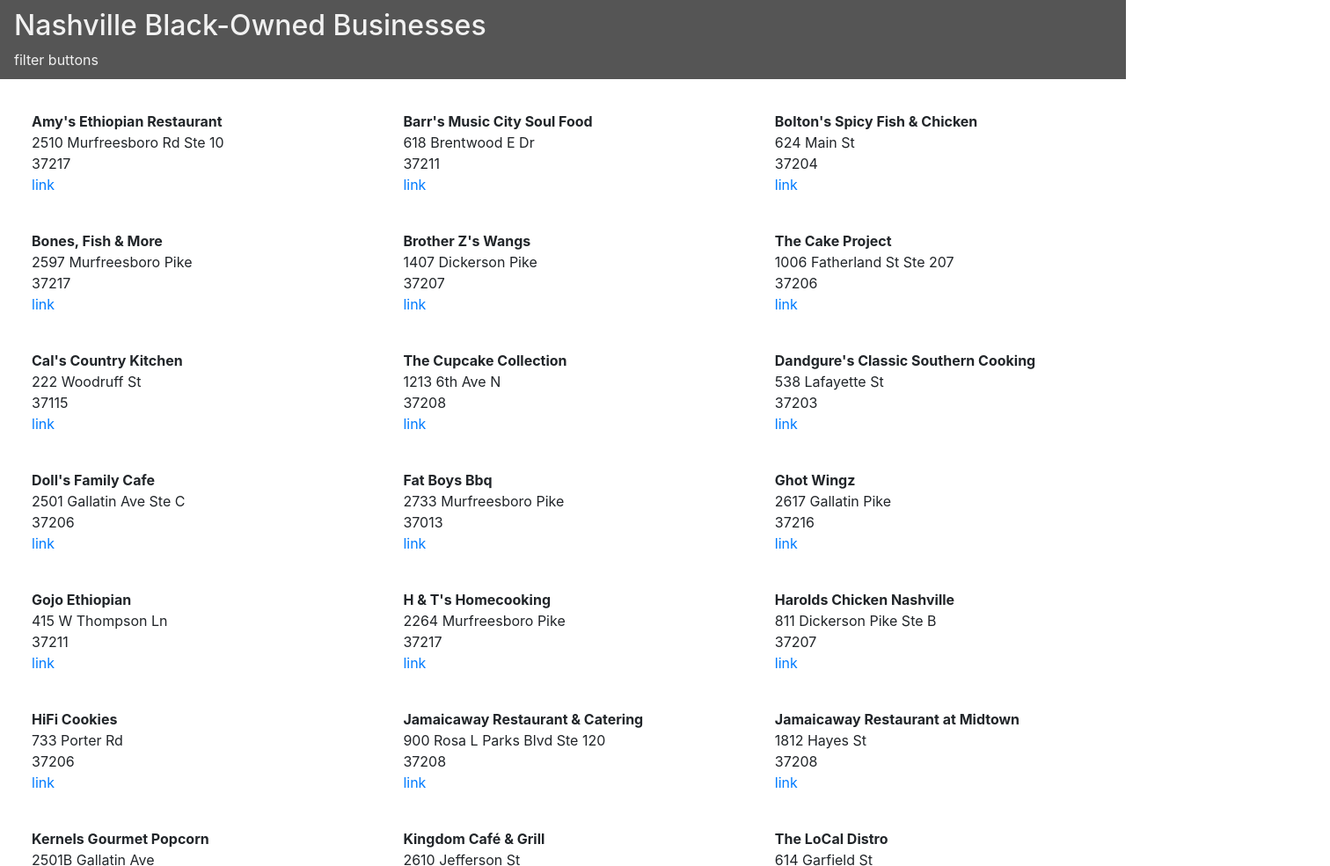
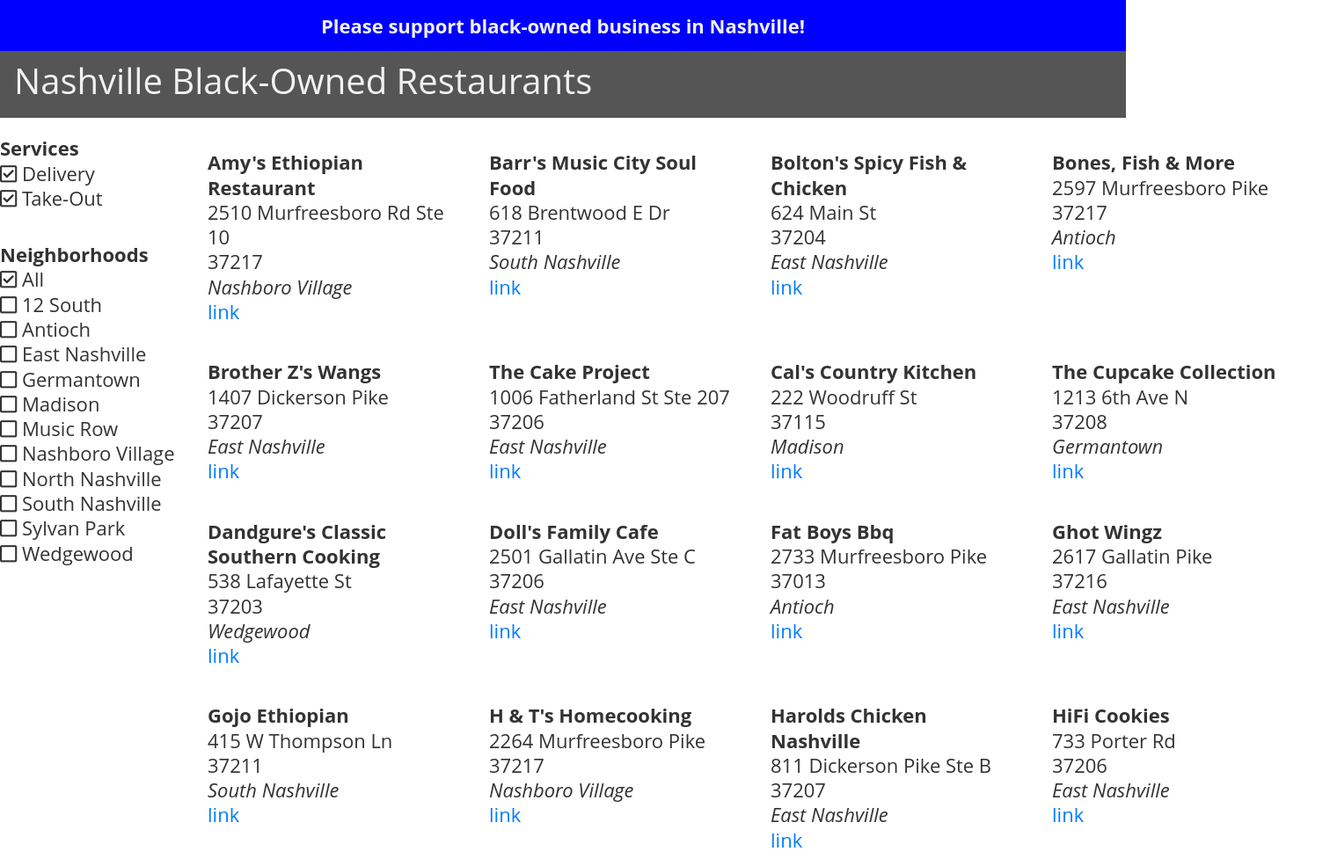
Before and after one commit to petestewart/nashville-black-owned-businesses, a website built with webpack: page src/index.html in a window 1280 px wide. Shown: the top 985 px of the page at 88% size, 1512 px wide, since content can reach past the window. Built offline with nearby package versions, Linux system fonts and the light colour scheme.

Commit message:
displays all and inital filter list

```diff
--- a/src/index.html
+++ b/src/index.html
@@ -6,10 +6,17 @@
   <title>Nashville Black-owned Businesses</title>
 </head>
 <body>
-  <div class="header" id="myHeader">
-    <h2>Nashville Black-Owned Businesses</h2>
-    filter buttons
+  <div class="header">
+    <div class="banner">Please support black-owned business in Nashville!</div>
+    <div id="myHeader">
+      <div id="title"></div>
+      <!-- <div id="filterButtons"></div> -->
+    </div>
   </div>
-  <div id="app" class ="content"></div>
+  <div id="content">
+    <div id="filterButtons"></div>
+    <div id="results"></div>
+  </div>
+  <!-- <div id="app" class = "content"></div> -->
 </body>
 </html>
--- a/src/javascripts/components/app.js
+++ b/src/javascripts/components/app.js
@@ -30,11 +30,12 @@
       <div class = "name">${business.name}</div>
       <div class = "address">${business.address}</div>
       <div class = "zip">${business.zip}</div>
+      <div class = "neighborhood">${business.neighborhood}</div>
       <div class = "link"><a href = "${business.url}" target="_blank">link</a></div>
     </div>
     `;
   }
-  utils.printToDom('#app', domString);
+  utils.printToDom('#results', domString);
 };
 
 export default { displayAll };
--- /dev/null
+++ b/src/javascripts/components/filters.js
@@ -0,0 +1,64 @@
+import data from '../helpers/data/bizData';
+import utils from '../helpers/utils';
+
+// const alterClass = () => {
+//   const current = document.getElementsByClassName('active');
+//   current[0].className = current[0].className.replace(' active', '');
+//   this.className += ' active';
+// };
+
+const toggleBtnState = () => {
+  // const btnContainer = document.getElementById('myBtnContainer');
+  // const btns = btnContainer.getElementsByClassName('btn');
+  // for (let i = 0; i < btns.length; i += 1) {
+  //   btns[i].addEventListener('click', alterClass());
+  // }
+};
+
+const neighboroodButtons = () => {
+  const shops = data.getBusinesses();
+  const neighborhoodsRaw = [];
+  for (let i = 0; i < shops.length; i += 1) {
+    neighborhoodsRaw.push(shops[i].neighborhood);
+  }
+  const neighborhoods = [...new Set(neighborhoodsRaw)];
+  neighborhoods.sort();
+  let domString = `
+  <div class='filter-group'>
+      <span class="category-title">Neighborhoods</span>
+        <ul>
+          <li><i class="far fa-check-square" id="filter-n-all"></i> All</li>`;
+  for (let i = 0; i < neighborhoods.length; i += 1) {
+    const buttonId = neighborhoods[i].replace(/ /g, '').toLowerCase();
+    domString += `<li><i class="far fa-square" id="filter-n-${buttonId}"></i> ${neighborhoods[i]}</li>`;
+  }
+  domString += '</ul></div>';
+  return domString;
+};
+
+// const foodButtons = () => {
+//   // need to add food type to objects
+// };
+
+const servicesButtons = () => {
+  const domString = (`
+  <div class='filter-group'>
+    <span class="category-title">Services</span>
+      <ul>
+        <li><i class="far fa-check-square"></i> Delivery</li>
+        <li><i class="far fa-check-square"></i> Take-Out</li>
+      </ul>
+    </div>
+  `);
+  return domString;
+};
+
+const createFilterButtons = () => {
+  console.error('filters.createFilterButtons();');
+  const filterButtons = servicesButtons() + neighboroodButtons();
+  utils.printToDom('#filterButtons', filterButtons);
+};
+
+// onclick="filterSelection('all')
+
+export default { toggleBtnState, createFilterButtons };
--- a/src/javascripts/components/header.js
+++ b/src/javascripts/components/header.js
@@ -1,8 +1,10 @@
+import utils from '../helpers/utils';
+import filters from './filters';
+
 const header = document.getElementById('myHeader');
 
 const sticky = header.offsetTop;
 
-// Add the sticky class to the header when you reach its scroll position. Remove "sticky" when you leave the scroll position
 const makeStick = () => {
   if (window.pageYOffset > sticky) {
     header.classList.add('sticky');
@@ -11,7 +13,17 @@
   }
 };
 
-// When the user scrolls the page, execute makeStick
-window.onscroll = () => { makeStick(); };
+const createTitle = () => {
+  const domString = '<h1>Nashville Black-Owned Restaurants</h1>';
+  utils.printToDom('#title', domString);
+};
 
-export default { makeStick };
+const createHeader = () => {
+  createTitle();
+  // filters.createFilterButtons();
+  makeStick();
+  filters.toggleBtnState();
+  window.onscroll = () => { makeStick(); };
+};
+
+export default { createHeader };
--- a/src/javascripts/helpers/data/bizData.js
+++ b/src/javascripts/helpers/data/bizData.js
@@ -3,12 +3,14 @@
     name: "Bolton's Spicy Fish & Chicken",
     address: '624 Main St',
     zip: 37204,
+    neighborhood: 'East Nashville',
     veg: false,
     url: 'https://www.yelp.com/biz/boltons-spicy-chicken-and-fish-nashville?osq=Bolton%27s+Spicy+Fish+%26+Chicken',
   },
   {
     name: 'Bones, Fish & More',
     address: '2597 Murfreesboro Pike',
+    neighborhood: 'Antioch',
     zip: 37217,
     veg: false,
     url: 'https://www.yelp.com/biz/bones-fish-and-more-nashville',
@@ -16,6 +18,7 @@
   {
     name: "Brother Z's Wangs",
     address: '1407 Dickerson Pike',
+    neighborhood: 'East Nashville',
     zip: 37207,
     veg: false,
     url: 'https://www.yelp.com/biz/brother-zs-wangs-nashville-3',
@@ -23,6 +26,7 @@
   {
     name: 'Ghot Wingz',
     address: '2617 Gallatin Pike',
+    neighborhood: 'East Nashville',
     zip: 37216,
     veg: false,
     url: 'https://www.yelp.com/biz/ghot-wingz-nashville-2',
@@ -30,6 +34,7 @@
   {
     name: 'Harolds Chicken Nashville',
     address: '811 Dickerson Pike Ste B',
+    neighborhood: 'East Nashville',
     zip: 37207,
     veg: false,
     url: 'https://www.yelp.com/biz/harolds-chicken-nashville-nashville',
@@ -37,6 +42,7 @@
   {
     name: 'Pluckerz Wing Bar',
     address: '1602 21st Ave',
+    neighborhood: 'Music Row',
     zip: 37212,
     veg: false,
     url: 'https://www.yelp.com/biz/pluckerz-wing-bar-nashville-2',
@@ -44,6 +50,7 @@
   {
     name: "Prince's Hot Chicken Shack",
     address: '423 6th Ave S',
+    neighborhood: 'Wedgewood',
     zip: 37203,
     veg: false,
     url: 'https://www.yelp.com/biz/princes-hot-chicken-shack-nashville-4',
@@ -51,6 +58,7 @@
   {
     name: "Rocky's Wing Shack",
     address: '1601 9th Ave N',
+    neighborhood: 'Germantown',
     zip: 37208,
     veg: false,
     url: 'https://www.yelp.com/biz/rockys-wing-shack-nashville',
@@ -58,6 +66,7 @@
   {
     name: 'Slow Burn Hot Chicken',
     address: '495B Myatt Dr Ste B',
+    neighborhood: 'Madison',
     zip: 37115,
     veg: false,
     url: 'https://www.yelp.com/biz/slow-burn-hot-chicken-madison-2',
@@ -65,6 +74,7 @@
   {
     name: 'Slow Burn Hot Chicken',
     address: '726 McFerrin Ave',
+    neighborhood: 'East Nashville',
     zip: 37206,
     veg: false,
     url: 'https://www.yelp.com/biz/slow-burn-hot-chicken-nashville-4',
@@ -72,6 +82,7 @@
   {
     name: 'Strikeout Wingz',
     address: '2521 Nolensville Pike',
+    neighborhood: 'South Nashville',
     zip: 37211,
     veg: false,
     url: 'https://www.yelp.com/biz/strikeout-wingz-nashville',
@@ -79,6 +90,7 @@
   {
     name: 'The Southern V',
     address: '1200 Buchanan St',
+    neighborhood: 'Germantown',
     zip: 37208,
     veg: true,
     url: 'https://www.yelp.com/biz/the-southern-v-nashville',
@@ -86,6 +98,7 @@
   {
     name: 'Radical Rabbit @ 12 South Farmers Market',
     address: '3000 Granny White Pike',
+    neighborhood: '12 South',
     zip: 37212,
     veg: true,
     url: 'https://radrab.com/',
@@ -93,6 +106,7 @@
   {
     name: 'Radical Rabbit @ Richland Park Farmers Market',
     address: '4711 Charlotte Ave',
+    neighborhood: 'Sylvan Park',
     zip: 37209,
     veg: true,
     url: 'https://radrab.com/',
@@ -100,6 +114,7 @@
   {
     name: "Amy's Ethiopian Restaurant",
     address: '2510 Murfreesboro Rd Ste 10',
+    neighborhood: 'Nashboro Village',
     zip: 37217,
     veg: true,
     url: 'https://www.yelp.com/biz/amys-ethiopian-restaurant-nashville',
@@ -107,6 +122,7 @@
   {
     name: 'Vege-licious',
     address: '513B Fisk St',
+    neighborhood: 'Wedgewood',
     zip: 37203,
     veg: true,
     url: 'https://www.yelp.com/biz/vege-licious-nashville',
@@ -114,6 +130,7 @@
   {
     name: "Riddim N' Spice",
     address: '2116 Meharry Blvd',
+    neighborhood: 'Germantown',
     zip: 37208,
     veg: true,
     url: 'https://www.yelp.com/biz/riddim-n-spice-nashville',
@@ -121,6 +138,7 @@
   {
     name: 'Veggie Village',
     address: '1314 6th Ave N',
+    neighborhood: 'Germantown',
     zip: 37208,
     veg: true,
     url: 'https://www.yelp.com/biz/veggie-village-nashville',
@@ -129,6 +147,7 @@
     name: 'Jamaicaway Restaurant & Catering',
     address: '900 Rosa L Parks Blvd Ste 120',
     zip: 37208,
+    neighborhood: 'Germantown',
     veg: true,
     url: 'https://www.yelp.com/biz/jamaicaway-restaurant-and-catering-nashville-2',
   },
@@ -136,12 +155,14 @@
     name: 'Jamaicaway Restaurant at Midtown',
     address: '1812 Hayes St',
     zip: 37208,
+    neighborhood: 'Germantown',
     veg: true,
     url: 'https://www.yelp.com/biz/jamaicaway-restaurant-and-catering-nashville-3',
   },
   {
     name: "Slim & Husky's Pizza Beeria",
     address: '911 Buchanan St',
+    neighborhood: 'Germantown',
     zip: 37208,
     veg: true,
     url: 'https://www.yelp.com/biz/slim-and-huskys-pizza-beeria-nashville',
@@ -149,6 +170,7 @@
   {
     name: 'Gojo Ethiopian',
     address: '415 W Thompson Ln',
+    neighborhood: 'South Nashville',
     zip: 37211,
     veg: false,
     url: 'https://www.yelp.com/biz/gojo-ethiopian-nashville-2',
@@ -156,6 +178,7 @@
   {
     name: 'The Cupcake Collection',
     address: '1213 6th Ave N',
+    neighborhood: 'Germantown',
     zip: 37208,
     veg: true,
     url: 'https://www.yelp.com/biz/the-cupcake-collection-nashville',
@@ -163,6 +186,7 @@
   {
     name: 'HiFi Cookies',
     address: '733 Porter Rd',
+    neighborhood: 'East Nashville',
     zip: 37206,
     veg: true,
     url: 'https://www.hificookies.com/',
@@ -170,6 +194,7 @@
   {
     name: 'The Peach Cobbler Factory',
     address: '5814 Nolensville Pike',
+    neighborhood: 'South Nashville',
     zip: 37211,
     veg: true,
     url: 'https://www.yelp.com/biz/the-peach-cobbler-factory-nashville',
@@ -178,12 +203,14 @@
     name: 'Shugga Hi Bakery and Cafe',
     address: '1000 Dickerson Pike',
     zip: 37207,
+    neighborhood: 'North Nashville',
     veg: true,
     url: 'https://www.yelp.com/biz/shugga-hi-bakery-and-cafe-nashville?osq=Shugga+Hi+Bakery+and+Cafe',
   },
   {
     name: 'Kernels Gourmet Popcorn',
     address: '2501B Gallatin Ave',
+    neighborhood: 'East Nashville',
     zip: 37206,
     veg: true,
     url: 'https://www.yelp.com/biz/kernels-gourmet-popcorn-nashville-2',
@@ -191,20 +218,23 @@
   {
     name: 'The Cake Project',
     address: '1006 Fatherland St Ste 207',
+    neighborhood: 'East Nashville',
     zip: 37206,
     veg: true,
     url: 'https://www.yelp.com/biz/the-cake-project-nashville-3',
   },
   {
     name: 'Sugarlips Bakery',
-    address: '',
-    zip: 0,
+    address: '(mobile service)',
+    neighborhood: 'Antioch',
+    zip: 37013,
     veg: true,
     url: 'https://www.yelp.com/biz/sugarlips-bakery-nashville-2',
   },
   {
     name: 'Fat Boys Bbq',
     address: '2733 Murfreesboro Pike',
+    neighborhood: 'Antioch',
     zip: 37013,
     veg: false,
     url: 'https://www.yelp.com/biz/fat-boys-bbq-antioch?osq=Fat+Boys+BBQ',
@@ -212,6 +242,7 @@
   {
     name: 'Ooh Wee Bar-B-Q',
     address: '2008 Jefferson St',
+    neighborhood: 'Germantown',
     zip: 37208,
     veg: false,
     url: 'https://www.yelp.com/biz/ooh-wee-bar-b-q-nashville',
@@ -219,6 +250,7 @@
   {
     name: 'SmoQe Signals BBQ',
     address: '3208B Gallatin Pike',
+    neighborhood: 'East Nashville',
     zip: 37216,
     veg: false,
     url: 'https://www.yelp.com/biz/smoqe-signals-bbq-nashville-3',
@@ -226,6 +258,7 @@
   {
     name: "Tj's Bbq & Fish",
     address: '1104 Ed Temple Blvd',
+    neighborhood: 'Sylvan Park',
     zip: 37209,
     veg: false,
     url: 'https://www.yelp.com/biz/tjs-bbq-and-fish-nashville',
@@ -234,12 +267,14 @@
     name: 'Whites Fish Hot Chicken & Bar-B-Que',
     address: '3801 Dickerson Pike',
     zip: 37207,
+    neighborhood: 'North Nashville',
     veg: false,
     url: 'https://www.yelp.com/biz/whites-fish-hot-chicken-and-bar-b-que-nashville',
   },
   {
     name: "Cal's Country Kitchen",
     address: '222 Woodruff St',
+    neighborhood: 'Madison',
     zip: 37115,
     veg: false,
     url: 'https://www.yelp.com/biz/cals-country-kitchen-madison',
@@ -247,6 +282,7 @@
   {
     name: "Barr's Music City Soul Food",
     address: '618 Brentwood E Dr',
+    neighborhood: 'South Nashville',
     zip: 37211,
     veg: false,
     url: 'https://www.yelp.com/biz/barrs-music-city-soul-food-nashville',
@@ -255,12 +291,14 @@
     name: "Dandgure's Classic Southern Cooking",
     address: '538 Lafayette St',
     zip: 37203,
+    neighborhood: 'Wedgewood',
     veg: false,
     url: 'https://www.yelp.com/biz/dandgures-classic-southern-cooking-nashville',
   },
   {
     name: "Doll's Family Cafe",
     address: '2501 Gallatin Ave Ste C',
+    neighborhood: 'East Nashville',
     zip: 37206,
     veg: false,
     url: 'https://www.yelp.com/biz/dolls-family-cafe-nashville-3',
@@ -268,6 +306,7 @@
   {
     name: "H & T's Homecooking",
     address: '2264 Murfreesboro Pike',
+    neighborhood: 'Nashboro Village',
     zip: 37217,
     veg: false,
     url: 'https://www.yelp.com/biz/h-and-ts-homecooking-nashville',
@@ -275,6 +314,7 @@
   {
     name: 'The LoCal Distro',
     address: '614 Garfield St',
+    neighborhood: 'Germantown',
     zip: 37208,
     veg: true,
     url: 'https://www.yelp.com/biz/the-local-distro-nashville',
@@ -282,12 +322,18 @@
   {
     name: 'Kingdom Café & Grill',
     address: '2610 Jefferson St',
+    neighborhood: 'Germantown',
     zip: 37208,
     veg: false,
     url: 'https://www.yelp.com/biz/kingdom-caf%C3%A9-and-grill-nashville',
   },
 ];
 
+
+// const filters = [
+
+// ]
+
 const getBusinesses = () => businesses;
 
 export default { getBusinesses };
--- a/src/styles/main.scss
+++ b/src/styles/main.scss
@@ -1,12 +1,33 @@
 @import "~bootstrap/scss/bootstrap";
+@import "~@fortawesome/fontawesome-free/css/all.min.css";
 
-.header {
-  padding: 10px 16px;
+body {
+  font-size: 22px;
+  // font-size: 14px;
+  line-height: 1.28571em;
+  font-family: Open Sans, Helvetica Neue, Helvetica, Arial, sans-serif;
+  color: #333;
+}
+
+.banner {
+  background-color: blue;
+  text-align: center;
+  font-size: 1em;
+  font-weight: bold;
+  padding: 15px;
+  margin: 0;
+}
+
+.header, #myHeader {
   background: #555;
   color: #f1f1f1;
 }
 
-.content {
+#myHeader {
+  padding: 10px 16px;
+}
+
+#results {
   padding: 16px;
 }
 
@@ -18,8 +39,13 @@
 }
 
 /* Add some top padding to the page content to prevent sudden quick movement (as the header gets a new position at the top of the page (position:fixed and top:0) */
-.sticky + .content {
+.sticky + #content {
   padding-top: 102px;
+}
+
+#content {
+  display: grid;
+  grid-template-columns: 200px auto;
 }
 
 .biz {
@@ -27,11 +53,53 @@
   padding: 10px;
 }
 
-#app {
+#results {
   display: grid;
-  grid-template-columns: 33vw 33vw 33vw;
+  grid-template-columns: 25vw 25vw 25vw 25vw;
 }
 
 .name {
   font-weight: bold;
 }
+
+.neighborhood {
+  font-style: italic;
+}
+
+.btn {
+  border: none;
+  outline: none;
+  padding: 12px 16px;
+  background-color: #f1f1f1;
+  cursor: pointer;
+}
+
+/* Add a light grey background on mouse-over */
+.btn:hover {
+  background-color: #ddd;
+}
+
+/* Add a dark background to the active button */
+.btn.active {
+  background-color: #666;
+  color: white;
+}
+
+#filterButtons {
+  display: flex;
+  flex-direction: column;
+}
+
+.category-title {
+  font-weight: bold;
+  margin-top: 10px;;
+}
+
+ul {
+  list-style: none;
+  padding-left: 0;
+}
+
+.filter-group {
+  margin-top: 20px;
+}
```
Also changed, not shown: src/javascripts/main.js (+6 -1 lines).
